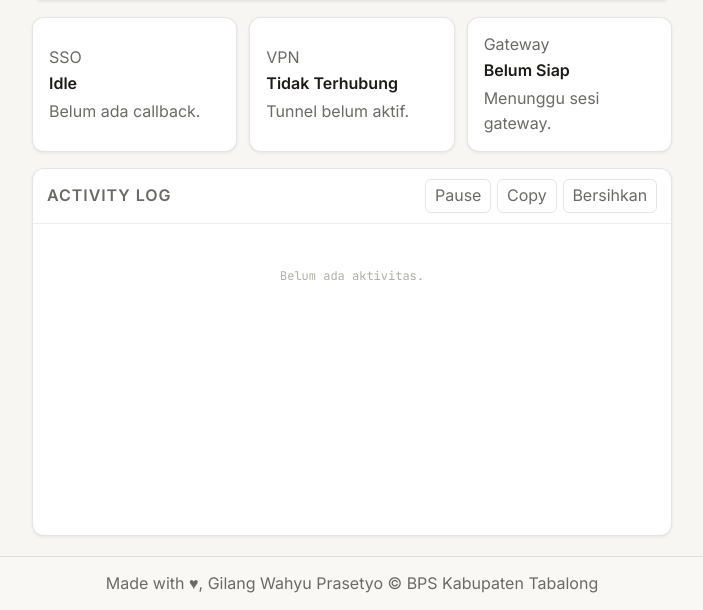
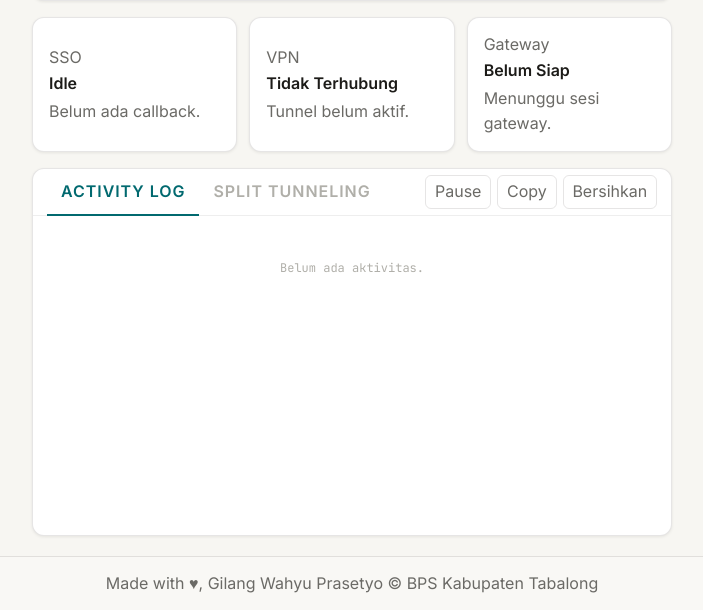
Before and after one commit to tiomultazem/vpn-helper, a Python web app: template templates/index.html in a window 1280 px wide. Shown: the part 190-800 px from the top of the page, without its empty margins (288-991 px from the left). Run offline with Jinja, Linux system fonts and the light colour scheme; the template is opened without the code that fills it, so the values that code supplies are empty; some libraries are stand-ins or nearby versions.

Commit message:
Update index.html

```diff
--- a/templates/index.html
+++ b/templates/index.html
@@ -72,17 +72,71 @@
         </div>
       </div>
 
-      <div class="log-panel">
-        <div class="log-header">
-          <div class="log-title">Activity Log</div>
-          <div class="log-actions">
+      <div class="tab-container">
+        <div class="tab-bar">
+          <button class="tab-btn active" id="tab-btn-log" onclick="switchTab('log')">Activity Log</button>
+          <button class="tab-btn" id="tab-btn-bypass" onclick="switchTab('bypass')">Split Tunneling</button>
+          <div class="tab-actions" id="tab-actions-log">
             <button class="log-btn" id="log-pause-btn" onclick="toggleLogPause()">Pause</button>
             <button class="log-btn" onclick="copyLogs()">Copy</button>
             <button class="log-btn" onclick="clearLogs()">Bersihkan</button>
           </div>
+          <div class="tab-actions" id="tab-actions-bypass" style="display:none;">
+            <button class="btn btn-sm btn-outline" id="bypass-refresh-btn" onclick="bypassRefresh()" disabled>↻ Refresh</button>
+          </div>
         </div>
-        <div class="log-body" id="log-body">
-          <div class="log-empty" id="log-empty">Belum ada aktivitas.</div>
+
+        <div class="tab-pane active" id="tab-pane-log">
+          <div class="log-body" id="log-body">
+            <div class="log-empty" id="log-empty">Belum ada aktivitas.</div>
+          </div>
+        </div>
+
+        <div class="tab-pane" id="tab-pane-bypass">
+          <div style="padding:1rem 1.25rem; display:flex; flex-direction:column; gap:.75rem; overflow-y:auto; flex:1;">
+            <div class="bypass-header">
+              <div class="bypass-title">Bypass Aplikasi &amp; DNS</div>
+              <label class="switch" title="Aktifkan/nonaktifkan bypass">
+                <input type="checkbox" id="bypass-toggle" onchange="onBypassToggle(this)">
+                <span class="slider"></span>
+              </label>
+            </div>
+            <p class="bypass-hint">Aplikasi bypass tidak memakai rute maupun DNS VPN untuk host yang dikonfigurasi. Fitur ini dapat mengurangi perlindungan VPN untuk trafik aplikasi tersebut.</p>
+
+            <div class="bypass-columns">
+              <div class="bypass-col">
+                <div class="bypass-col-title">Aplikasi yang Dibypass</div>
+                <ul class="bypass-list" id="bypass-apps-list"></ul>
+                <div class="bypass-add-row">
+                  <input class="bypass-input" type="text" id="bypass-app-input" placeholder="C:\Program Files\App\app.exe">
+                  <button class="btn btn-sm btn-primary" onclick="bypassAddApp()">+ Tambah</button>
+                </div>
+              </div>
+              <div class="bypass-col">
+                <div class="bypass-col-title">Domain Bypass</div>
+                <ul class="bypass-list" id="bypass-domains-list"></ul>
+                <div class="bypass-add-row">
+                  <input class="bypass-input" type="text" id="bypass-domain-input" placeholder="rs-ny.rustdesk.com">
+                  <button class="btn btn-sm btn-primary" onclick="bypassAddDomain()">+ Tambah</button>
+                </div>
+              </div>
+            </div>
+
+            <div class="bypass-status-grid" id="bypass-status-grid">
+              <div class="bypass-status-item">
+                <span class="bypass-status-label">Interface Bypass</span>
+                <span class="bypass-status-val" id="bypass-status-iface">—</span>
+              </div>
+              <div class="bypass-status-item">
+                <span class="bypass-status-label">Gateway Bypass</span>
+                <span class="bypass-status-val" id="bypass-status-gw">—</span>
+              </div>
+              <div class="bypass-status-item">
+                <span class="bypass-status-label">Route Aktif</span>
+                <span class="bypass-status-val" id="bypass-status-routes">—</span>
+              </div>
+            </div>
+          </div>
         </div>
       </div>
     </div>
```
